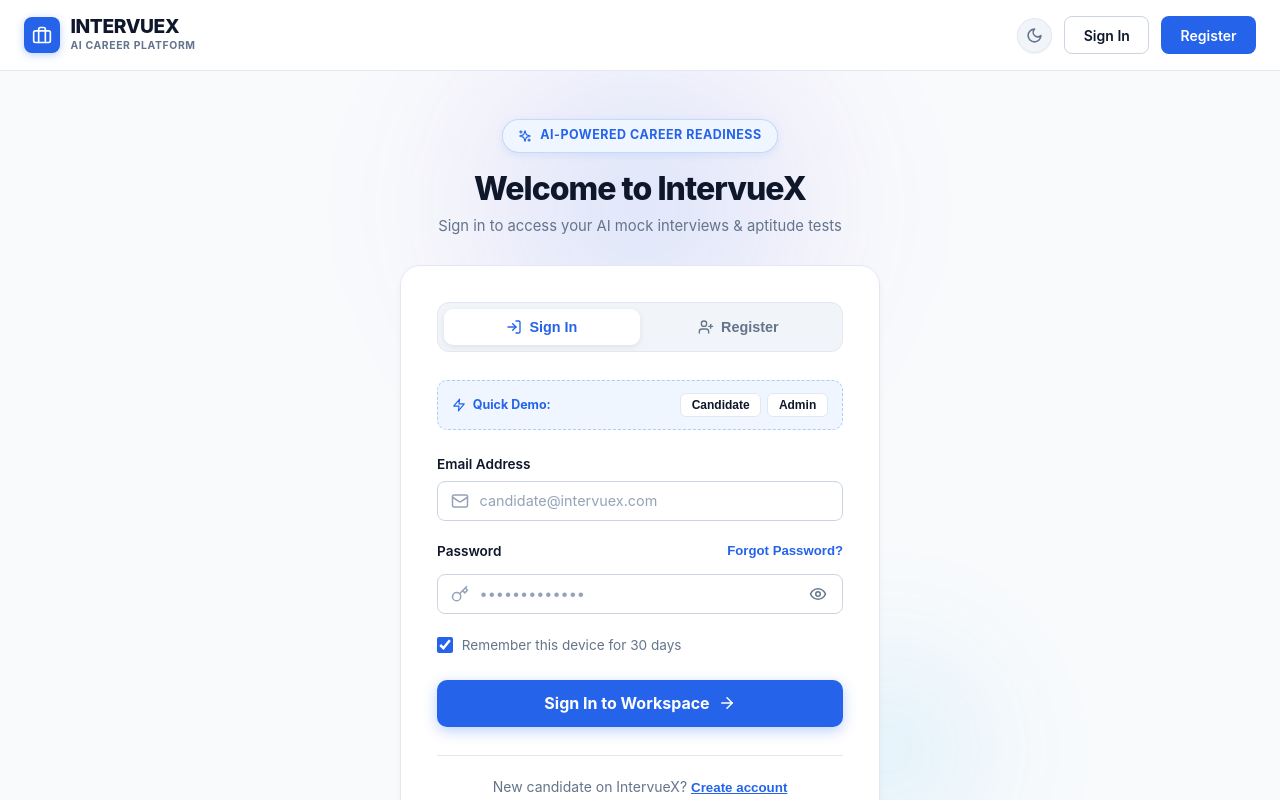
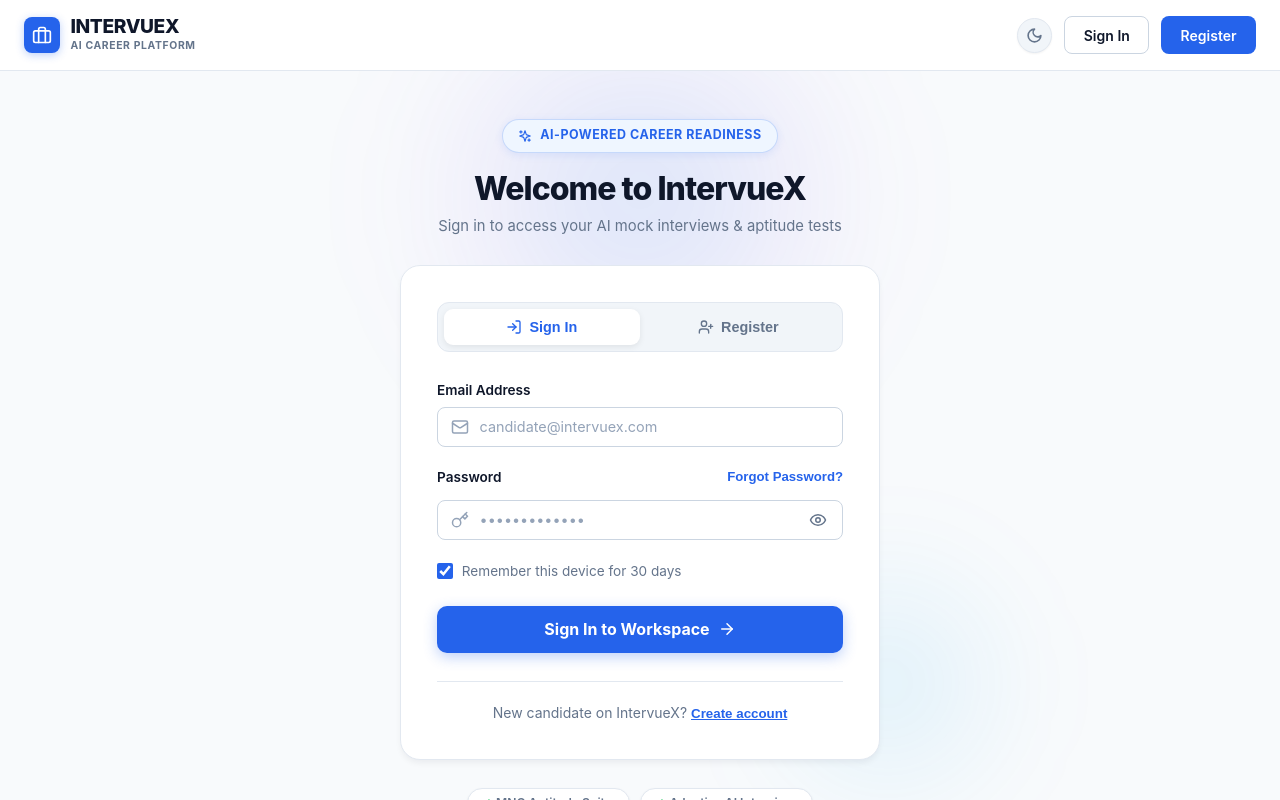
Before and after one commit to Vishal-Bhavar96/intervuex-ai, a React (Vite) app in the folder frontend/: page / in a window 1280 px wide. Both pictures are taken after a click on the button "Start AI Mock Interview". Shown: the top 800 px of the page. Built offline with nearby package versions, Linux system fonts and the light colour scheme; the HTML template or start-up script is replaced by a standard one.

Commit message:
feat: implement application routing with auth-guarded navigation and initialize login page structure

```diff
--- a/frontend/src/App.tsx
+++ b/frontend/src/App.tsx
@@ -177,12 +177,12 @@ const MainContent: React.FC = () => {
         )}
       </main>
 
-      {/* Corporate Footer (Hidden during focused examination mode) */}
+      {/* Footer */}
       {!isAssessmentTakingMode && (
-        <footer style={{ background: 'var(--bg-card)', borderTop: '1px solid var(--primary-border)', padding: '1.75rem 0', marginTop: 'auto', textAlign: 'center', transition: 'background-color 0.25s ease, border-color 0.25s ease' }}>
+        <footer style={{ background: 'var(--bg-card)', borderTop: '1px solid var(--primary-border)', padding: '1rem 0', marginTop: 'auto', textAlign: 'center', transition: 'background-color 0.25s ease, border-color 0.25s ease' }}>
           <div className="container">
-            <p style={{ color: 'var(--secondary-text)', fontSize: '0.875rem' }}>
-              IntervueX © 2026. Adaptive AI Interview & Career Readiness SaaS Platform. All Rights Reserved.
+            <p style={{ color: 'var(--secondary-text)', fontSize: '0.875rem', margin: 0 }}>
+              created by vb
             </p>
           </div>
         </footer>
--- a/frontend/src/pages/LoginPage.tsx
+++ b/frontend/src/pages/LoginPage.tsx
@@ -48,20 +48,6 @@ export const LoginPage: React.FC<LoginPageProps> = ({ onSuccess, initialMode = '
   };
 
   const pwdValidation = validatePasswordRules(password);
-
-  const fillQuickDemo = (demoType: 'candidate' | 'admin') => {
-    setError('');
-    setEmailError('');
-    setPasswordError('');
-    setAuthMode('login');
-    if (demoType === 'candidate') {
-      setEmail('candidate@intervuex.com');
-      setPassword('password123');
-    } else {
-      setEmail('admin@intervuex.com');
-      setPassword('admin123');
-    }
-  };
 
   const validateLoginForm = () => {
     let isValid = true;
@@ -318,65 +304,7 @@ export const LoginPage: React.FC<LoginPageProps> = ({ onSuccess, initialMode = '
             </button>
           </div>
 
-          {/* Quick Demo Credentials Bar (Sign In Mode Only) */}
-          {authMode === 'login' && (
-            <div style={{
-              background: 'var(--soft-blue)',
-              border: '1px dashed rgba(37, 99, 235, 0.3)',
-              borderRadius: '10px',
-              padding: '0.75rem 0.9rem',
-              marginBottom: '1.5rem',
-              display: 'flex',
-              alignItems: 'center',
-              justifyContent: 'space-between',
-              flexWrap: 'wrap',
-              gap: '0.5rem'
-            }}>
-              <div style={{ display: 'flex', alignItems: 'center', gap: '0.4rem', fontSize: '0.78rem', color: 'var(--primary-blue)', fontWeight: 700 }}>
-                <Zap size={14} /> Quick Demo:
-              </div>
-              <div style={{ display: 'flex', gap: '0.4rem' }}>
-                <button
-                  type="button"
-                  onClick={() => fillQuickDemo('candidate')}
-                  style={{
-                    background: 'var(--bg-card)',
-                    border: '1px solid var(--primary-border)',
-                    color: 'var(--main-heading)',
-                    fontSize: '0.75rem',
-                    fontWeight: 600,
-                    padding: '0.25rem 0.65rem',
-                    borderRadius: '6px',
-                    cursor: 'pointer',
-                    transition: 'all 0.15s'
-                  }}
-                  onMouseOver={(e) => { e.currentTarget.style.borderColor = '#2563EB'; e.currentTarget.style.color = '#2563EB'; }}
-                  onMouseOut={(e) => { e.currentTarget.style.borderColor = 'var(--primary-border)'; e.currentTarget.style.color = 'var(--main-heading)'; }}
-                >
-                  Candidate
-                </button>
-                <button
-                  type="button"
-                  onClick={() => fillQuickDemo('admin')}
-                  style={{
-                    background: 'var(--bg-card)',
-                    border: '1px solid var(--primary-border)',
-                    color: 'var(--main-heading)',
-                    fontSize: '0.75rem',
-                    fontWeight: 600,
-                    padding: '0.25rem 0.65rem',
-                    borderRadius: '6px',
-                    cursor: 'pointer',
-                    transition: 'all 0.15s'
-                  }}
-                  onMouseOver={(e) => { e.currentTarget.style.borderColor = '#2563EB'; e.currentTarget.style.color = '#2563EB'; }}
-                  onMouseOut={(e) => { e.currentTarget.style.borderColor = 'var(--primary-border)'; e.currentTarget.style.color = 'var(--main-heading)'; }}
-                >
-                  Admin
-                </button>
-              </div>
-            </div>
-          )}
+
 
           {/* Feedback Messages */}
           {error && (
```
